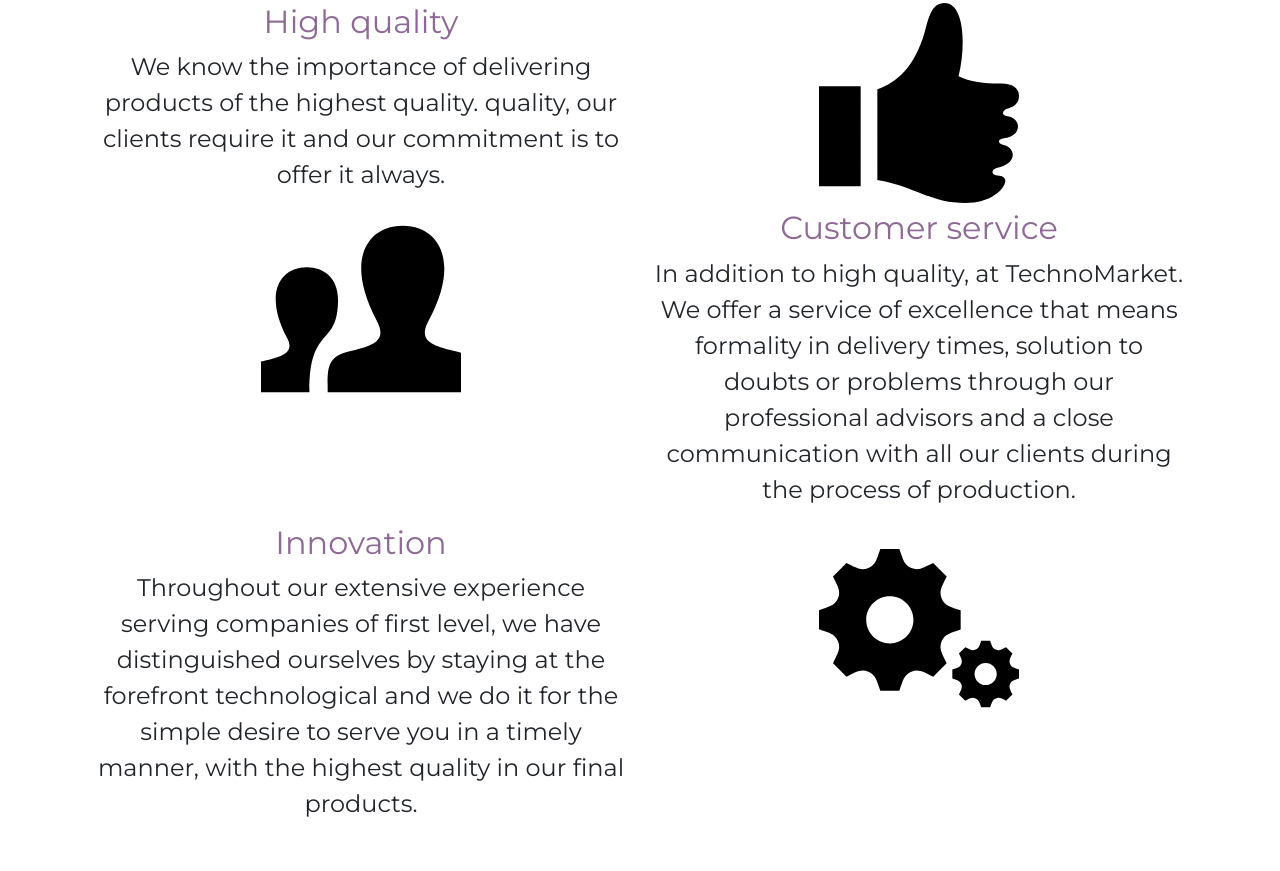
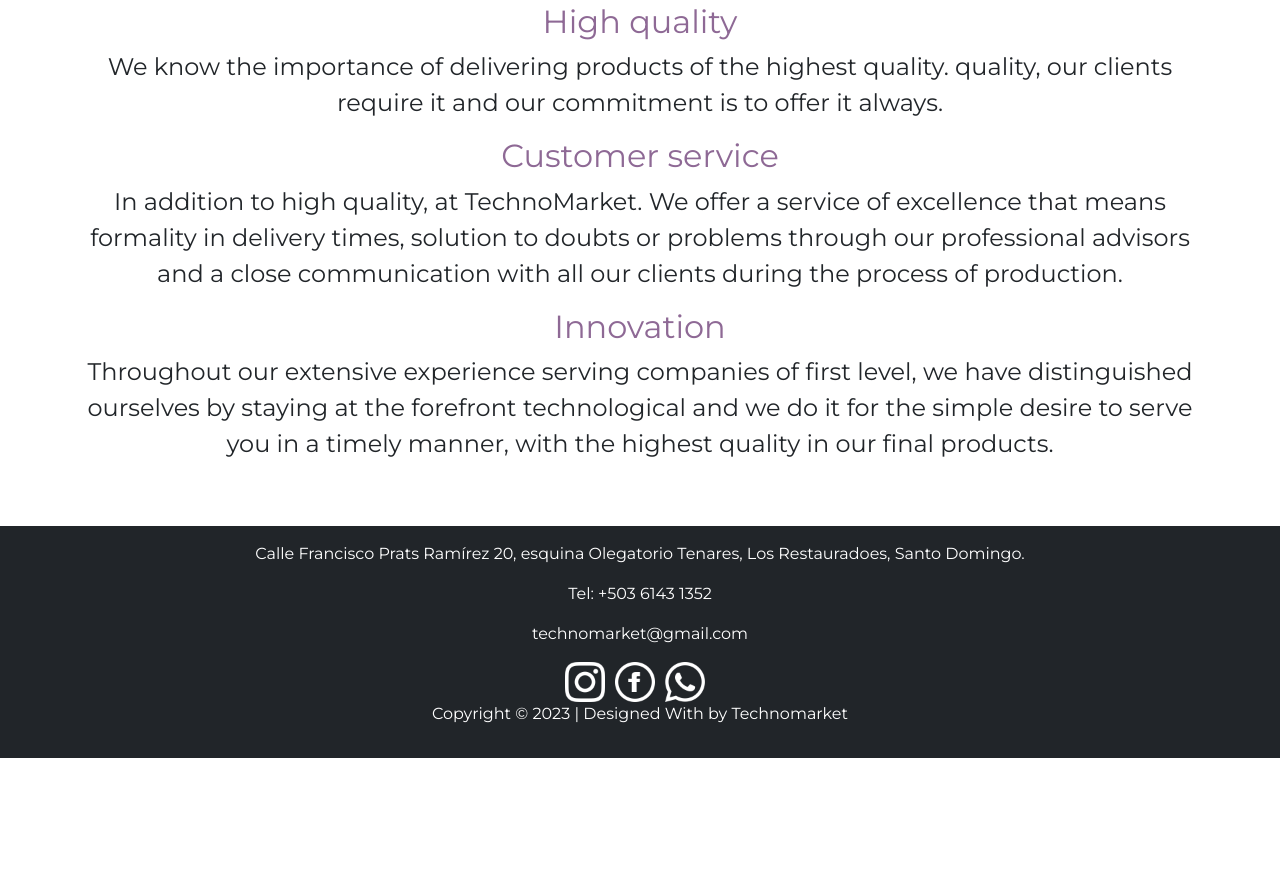
Before and after one commit to luisesc20230639/Tech, a plain HTML site: page en/index.html in a window 1280 px wide. Shown: the part 1329-2200 px from the top of the page. After the commit the page ends 2087 px from the top, so only its background shows below. Drawn offline with Linux system fonts and the light colour scheme; a web font is replaced by a local one.

Commit message:
Cambio 2

```diff
--- a/en/index.html
+++ b/en/index.html
@@ -66,29 +66,18 @@
         <br>
         <h1>What distinguishes us?</h1>
         <br>
-        <div class="container text-center">
-            <div class="row row-cols-2">
-                <div class="col">
+        <div class="row">
+            <div class="col-sm-12">
                 <h2 class="sub">High quality</h2>
                     <p class="parrafo">We know the importance of delivering products of the highest quality.
                         quality, our clients require it and our commitment is to offer it
                         always.</p>
-                </div>
-                <div class="col">
-                    <img src="img/valorn1.svg" alt="" width="200px">
-                </div>
-                <div class="col">
-                    <img src="img/valor2.svg" alt="" width="200px">
-                </div>
-                <div class="col">
                         <h2 class="sub">Customer service</h2>
                     <p class="parrafo">In addition to high quality, at TechnoMarket. We offer a service of
                         excellence that means formality in delivery times, solution to
                         doubts or problems through our professional advisors and a
                         close communication with all our clients during the process of
                         production.</p>
-                </div>
-                <div class="col">
                         <h2 class="sub">Innovation</h2>
                         <p class="parrafo">Throughout our extensive experience serving companies of
                             first level, we have distinguished ourselves by staying at the forefront
@@ -96,10 +85,7 @@
                             with the highest quality in our final products.
                         </p>
             </div>
-                <div class="col">
-                    <img src="img/valor3.svg" alt="" width="200px">
-                </div>
-            </div>
+
         </div>
     </div>
     <!------------------------------------------------------------------------------------------------>
```
Lines whose indentation alone changed are shown as unchanged.
